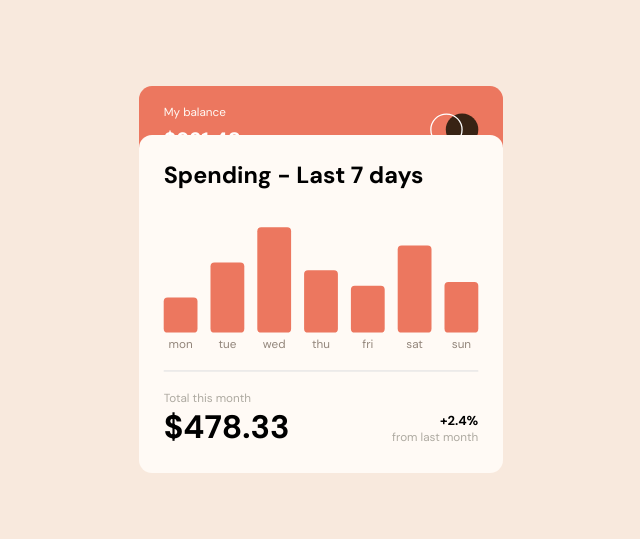
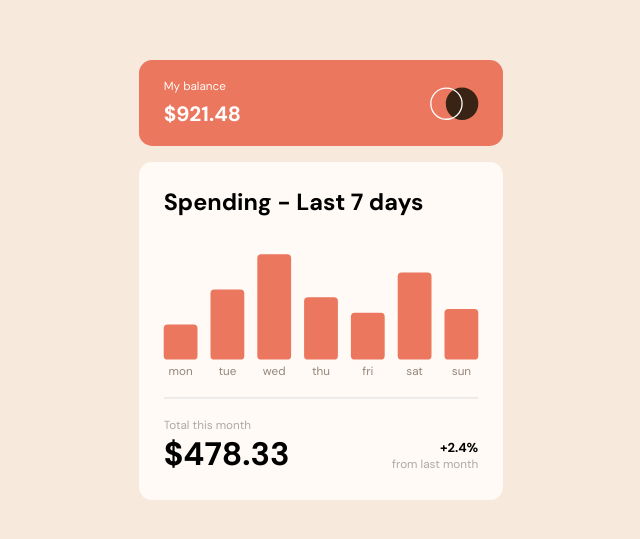
Before and after one commit to Steeve26/expenses-chart-component-main, a React (Vite) app: page / in a window 1280 px wide. Shown: the part 135-674 px from the top of the page, without its empty margins (319-959 px from the left). Built offline with nearby package versions, Linux system fonts and the light colour scheme.

Commit message:
minor styling changes

```diff
--- a/src/App.css
+++ b/src/App.css
@@ -1,6 +1,6 @@
 .header {
   background: #ec775f;
-  margin-bottom: 12px;
+  margin-bottom: 65px;
   color: white;
   font-weight: 700;
   align-items: center;
```
